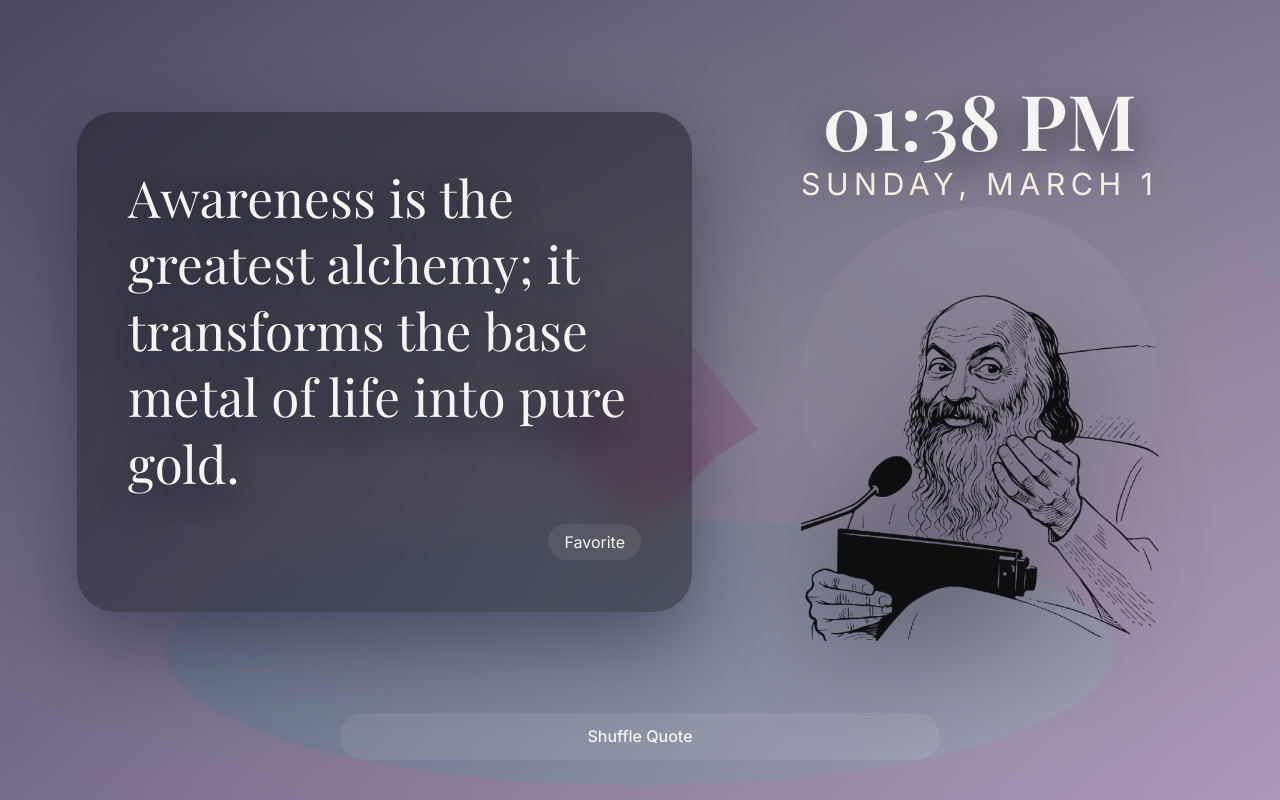
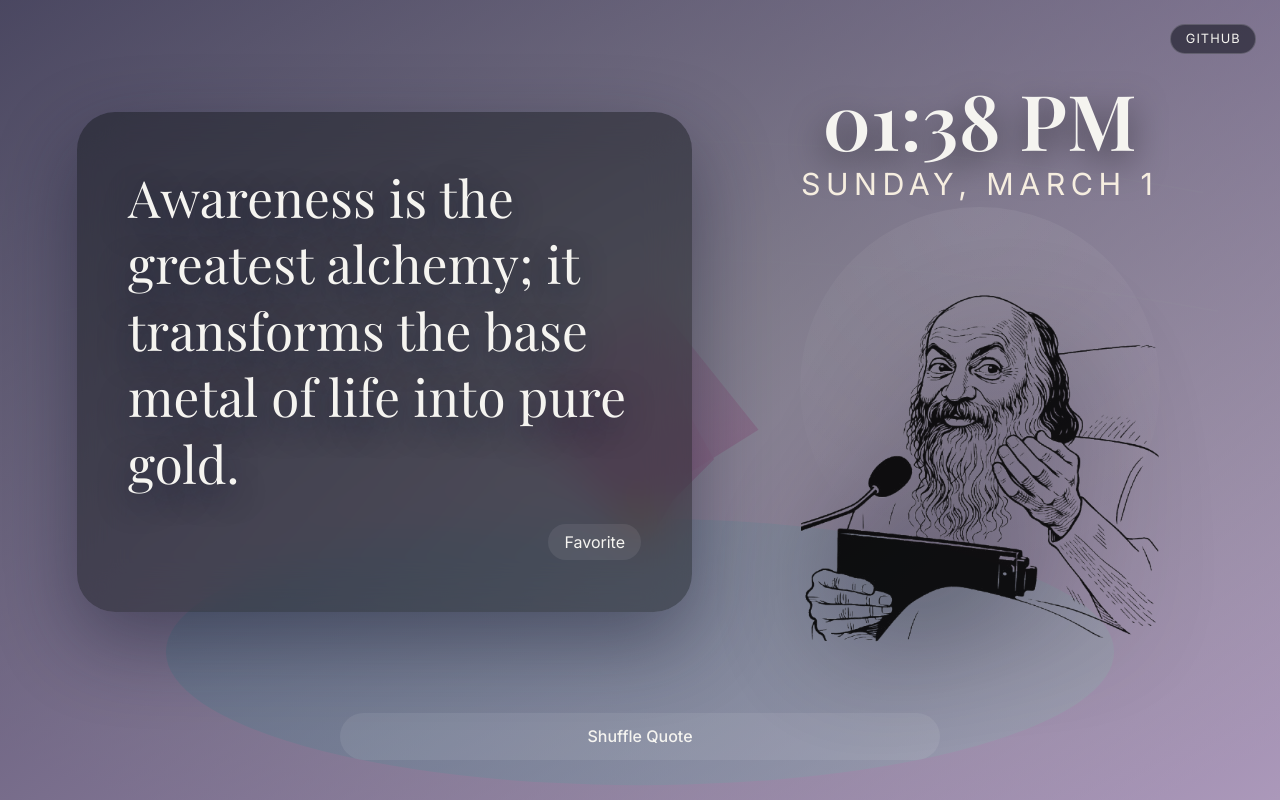
Before and after one commit to VRamazing/Zen-tab-osho, a browser extension: page index.html in a window 1280 px wide. Drawn offline with nearby package versions, Linux system fonts and the light colour scheme.

Commit message:
feat: Add corner link to GitHub for easy project access

```diff
--- a/css/style.css
+++ b/css/style.css
@@ -41,6 +41,28 @@ body {
   letter-spacing: 0.01em;
   background: radial-gradient(circle at top, #2a2f55 0%, #1b2038 55%, #1b1f33 100%);
   overflow: hidden;
+}
+
+.corner-link {
+  position: fixed;
+  top: 1.5rem;
+  right: 1.5rem;
+  padding: 0.4rem 0.9rem;
+  border-radius: 999px;
+  font-size: 0.8rem;
+  letter-spacing: 0.08em;
+  text-transform: uppercase;
+  color: var(--color-text);
+  background: rgba(12, 14, 25, 0.55);
+  border: 1px solid rgba(255, 255, 255, 0.18);
+  text-decoration: none;
+  transition: background var(--transition-fast), transform var(--transition-fast);
+  z-index: 10;
+}
+
+.corner-link:hover {
+  background: rgba(255, 255, 255, 0.15);
+  transform: translateY(-1px);
 }
 
 .background,
--- a/index.html
+++ b/index.html
@@ -9,6 +9,15 @@
   <body data-bg-tone="light">
     <div class="background" aria-hidden="true"></div>
     <div class="background-overlay"></div>
+    <a
+      class="corner-link"
+      href="https://github.com/VRamazing/Zen-tab-osho"
+      target="_blank"
+      rel="noopener noreferrer"
+      aria-label="Open project on GitHub"
+    >
+      GitHub
+    </a>
     <main class="zen-shell" role="main">
       <section class="zen-hero">
         <section class="quote-card" aria-live="polite">
```
